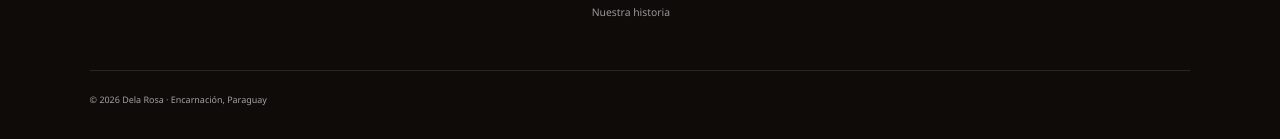
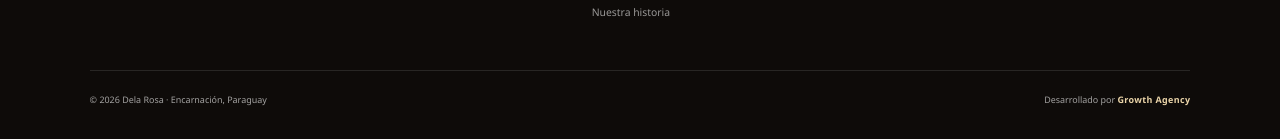
Before and after one commit to cagr4343203-alt/de-la-rosa-joyeria, a Next.js app: page /nosotros in a window 1280 px wide. Shown: the part 1925-2064 px from the top of the page. Built offline with nearby package versions, Linux system fonts and the light colour scheme.

Commit message:
Agregar credito de Growth Agency

```diff
--- a/app/globals.css
+++ b/app/globals.css
@@ -2587,12 +2587,29 @@ img {
 }
 
 .footer-copy {
+  align-items: center;
   border-top: 1px solid rgba(255, 255, 255, 0.11);
   color: rgba(255, 255, 255, 0.62);
+  display: flex;
   font-size: 0.56rem;
   grid-column: 1 / -1;
+  justify-content: space-between;
   margin: 12px 0 0;
   padding-top: 22px;
+}
+
+.footer-credit a {
+  color: var(--gold-light);
+  font-weight: 700;
+  letter-spacing: 0.04em;
+  text-decoration: none;
+}
+
+.footer-credit a:hover,
+.footer-credit a:focus-visible {
+  color: white;
+  text-decoration: underline;
+  text-underline-offset: 3px;
 }
 
 .social-dock {
@@ -3849,6 +3866,12 @@ img {
     grid-template-columns: 1fr;
     padding-left: 20px;
     padding-right: 20px;
+  }
+
+  .footer-copy {
+    align-items: flex-start;
+    flex-direction: column;
+    gap: 9px;
   }
 
   .footer-brand {
--- a/components/site-chrome.tsx
+++ b/components/site-chrome.tsx
@@ -522,7 +522,17 @@ export function SiteChrome({ children }: { children: React.ReactNode }) {
           </a>
         </div>
         <p className="footer-copy">
-          © {new Date().getFullYear()} Dela Rosa · Encarnación, Paraguay
+          <span>© {new Date().getFullYear()} Dela Rosa · Encarnación, Paraguay</span>
+          <span className="footer-credit">
+            Desarrollado por{" "}
+            <a
+              href="https://www.growthagency.space/"
+              target="_blank"
+              rel="noopener noreferrer"
+            >
+              Growth Agency
+            </a>
+          </span>
         </p>
       </footer>
 
```
